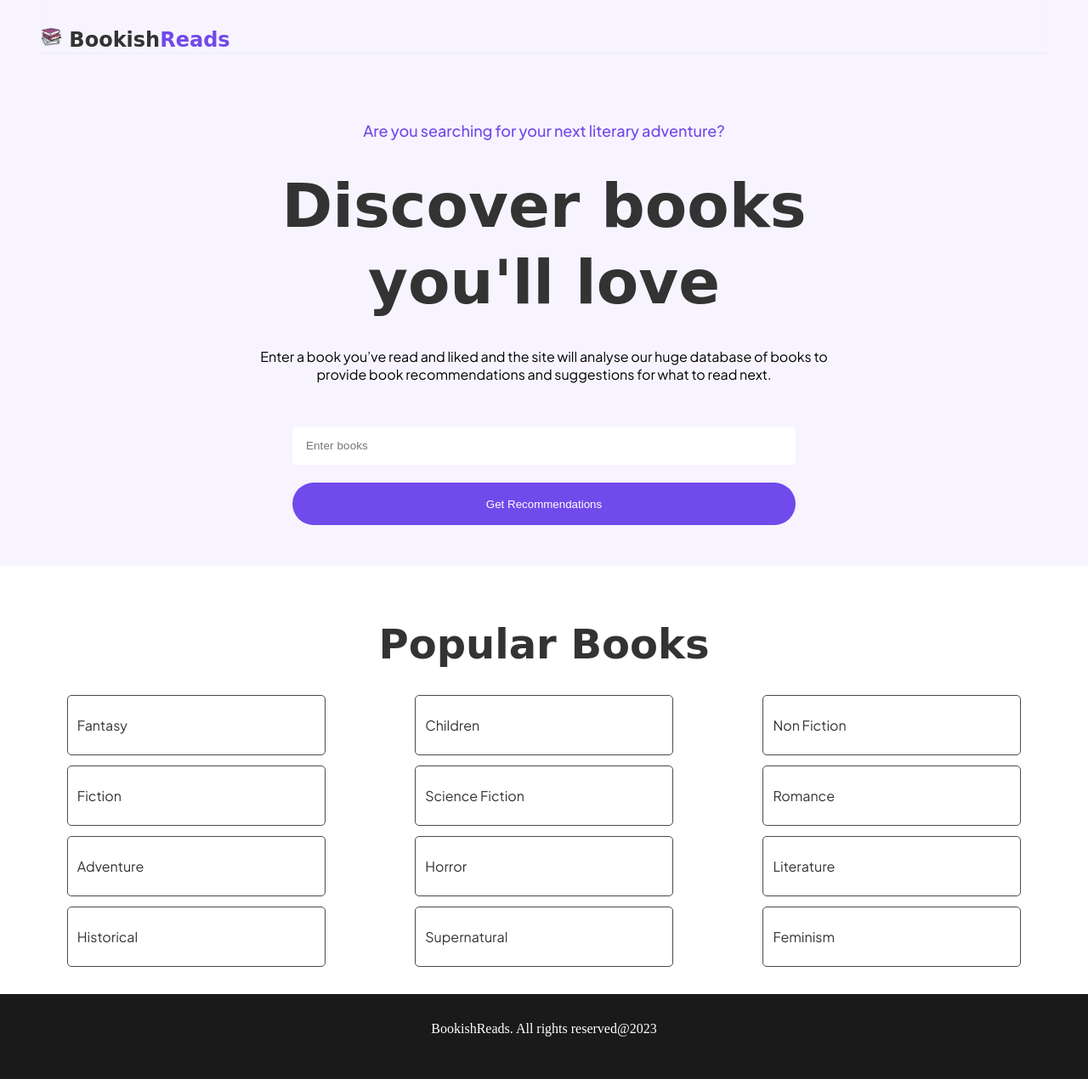
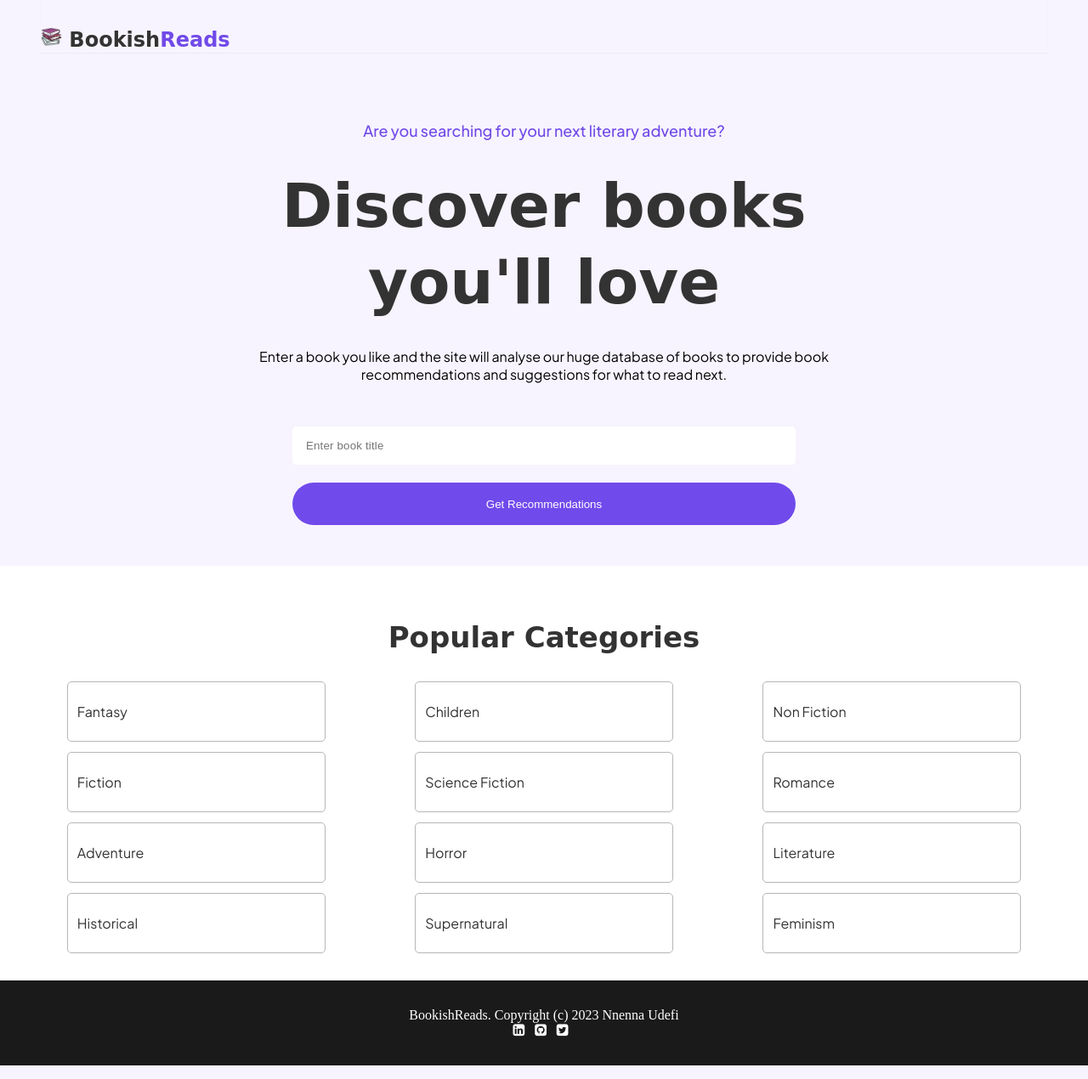
Before and after one commit to Nnenna-udefi/bookishread_project, a Flask app: page / in a window 1280 px wide. Shown: the whole page at 85% size. Run offline with Flask 3, Linux system fonts and the light colour scheme; some libraries are stand-ins or nearby versions; some web fonts are replaced.

Commit message:
added profile links to the footer

```diff
--- a/web_flask/static/styles/main.css
+++ b/web_flask/static/styles/main.css
@@ -95,20 +95,20 @@ nav.logo span {
 .subjects h1 {
     text-align: center;
     color: #333333;
-    font-size: 48px;
+    font-size: 34px;
     font-family: 'Unbounded', cursive;
     padding: 2rem;
 }
 
 .box {
-    color: #4B4B4B;
+    color: #4E4E4E;
     display: flex;
   flex-wrap: wrap;
   gap: 12px;
   padding: 0;
 }
 .subjects_block {
-    border: 1px solid #4B4B4B;
+    border: 1px solid #b8b6b6;
     padding: 1.5rem 0.7rem;
     width: 25%;
     margin: 0 auto;
@@ -175,6 +175,8 @@ a {
 	font-weight: bold;
 	background-color: #b6a1f7;
 	color: #fff;
+	text-transform: uppercase;
+	border: none;
 }
 .recom-content {
     margin-left: 3rem;
--- a/web_flask/templates/book_details.html
+++ b/web_flask/templates/book_details.html
@@ -9,6 +9,7 @@
     <link rel="preconnect" href="https://fonts.googleapis.com">
     <link rel="preconnect" href="https://fonts.gstatic.com" crossorigin>
     <link href="https://fonts.googleapis.com/css2?family=Plus+Jakarta+Sans:ital,wght@0,200;0,300;0,400;0,500;0,600;0,700;0,800;1,200;1,300;1,400;1,500;1,600;1,700;1,800&family=Unbounded:wght@200;300;400;500;600;700;800;900&display=swap" rel="stylesheet">
+    <link rel="stylesheet" href="https://cdnjs.cloudflare.com/ajax/libs/font-awesome/4.7.0/css/font-awesome.min.css">
 </head>
 <body>
 	<header>
@@ -58,7 +59,7 @@
 
 
 	<footer>
-        <p>BookishReads. All rights reserved@2023</p>
+        <p>BookishReads. Copyright (c) 2023 Nnenna Udefi</p>
 	<a href="https://www.linkedin.in/nnennaudefi" class="footer-link"><i class="fa fa-linkedin-square"></i></a>
         <a href="https://www.github.com/Nnenna-udefi" class="footer-link"> <i class="fa fa-github-square"></i></a>
         <a href="https://www.twitter.com/nnennaudefi" class="footer-link"><i class="fa fa-twitter-square"></i></a>
--- a/web_flask/templates/error.html
+++ b/web_flask/templates/error.html
@@ -9,6 +9,7 @@
     <link rel="preconnect" href="https://fonts.googleapis.com">
     <link rel="preconnect" href="https://fonts.gstatic.com" crossorigin>
     <link href="https://fonts.googleapis.com/css2?family=Plus+Jakarta+Sans:ital,wght@0,200;0,300;0,400;0,500;0,600;0,700;0,800;1,200;1,300;1,400;1,500;1,600;1,700;1,800&family=Unbounded:wght@200;300;400;500;600;700;800;900&display=swap" rel="stylesheet">
+    <link rel="stylesheet" href="https://cdnjs.cloudflare.com/ajax/libs/font-awesome/4.7.0/css/font-awesome.min.css">
 </head>
 
 <body>
@@ -23,7 +24,7 @@
 	<p class="error">Book not found. Please try again</p>
 
 	<footer>
-        <p>BookishReads. All rights reserved@2023</p>
+        <p>BookishReads. Copyright (c) 2023 Nnenna Udefi</p>
 	<a href="https://www.linkedin.in/nnennaudefi" class="footer-link"><i class="fa fa-linkedin-square"></i></a>
         <a href="https://www.github.com/Nnenna-udefi" class="footer-link"> <i class="fa fa-github-square"></i></a>
         <a href="https://www.twitter.com/nnennaudefi" class="footer-link"><i class="fa fa-twitter-square"></i></a>
--- a/web_flask/templates/genre_recommendations.html
+++ b/web_flask/templates/genre_recommendations.html
@@ -9,6 +9,7 @@
     <link rel="preconnect" href="https://fonts.googleapis.com">
     <link rel="preconnect" href="https://fonts.gstatic.com" crossorigin>
     <link href="https://fonts.googleapis.com/css2?family=Plus+Jakarta+Sans:ital,wght@0,200;0,300;0,400;0,500;0,600;0,700;0,800;1,200;1,300;1,400;1,500;1,600;1,700;1,800&family=Unbounded:wght@200;300;400;500;600;700;800;900&display=swap" rel="stylesheet">
+    <link rel="stylesheet" href="https://cdnjs.cloudflare.com/ajax/libs/font-awesome/4.7.0/css/font-awesome.min.css">
 </head>
 <body>
     <header>
@@ -47,7 +48,10 @@
     </div>
 
 <footer>
-    <p>BookishReads. All rights reserved@2023</p>
+    <p>BookishReads. Copyright (c) 2023 Nnenna Udefi</p>
+    <a href="https://www.linkedin.in/nnenna-udefi" class="footer-link"><i class="fa fa-linkedin-square"></i></a>
+        <a href="https://www.github.com/Nnenna-udefi" class="footer-link"> <i class="fa fa-github-square"></i></a>
+        <a href="https://www.twitter.com/nnennaudefi" class="footer-link"><i class="fa fa-twitter-square"></i></a>
 </footer>
 
 </body>
--- a/web_flask/templates/home.html
+++ b/web_flask/templates/home.html
@@ -11,6 +11,7 @@
     <link rel="preconnect" href="https://fonts.googleapis.com">
     <link rel="preconnect" href="https://fonts.gstatic.com" crossorigin>
     <link href="https://fonts.googleapis.com/css2?family=Plus+Jakarta+Sans:ital,wght@0,200;0,300;0,400;0,500;0,600;0,700;0,800;1,200;1,300;1,400;1,500;1,600;1,700;1,800&family=Unbounded:wght@200;300;400;500;600;700;800;900&display=swap" rel="stylesheet">
+    <link rel="stylesheet" href="https://cdnjs.cloudflare.com/ajax/libs/font-awesome/4.7.0/css/font-awesome.min.css">
 </head>
 <body>
     <section class="top-part">
@@ -26,10 +27,10 @@
         <section class="hero">
             <p class="hero_text1">Are you searching for your next literary adventure?</p>
             <h1>Discover books you'll love</h1>
-            <p class="hero_text2">Enter a book you’ve read and liked and the site will analyse our huge database of books to provide book recommendations and suggestions for what to read next.</p>
+            <p class="hero_text2">Enter a book you like and the site will analyse our huge database of books to provide book recommendations and suggestions for what to read next.</p>
 
             <form method="POST" action="/recommendations">
-                <input type="text" id="enter" name="book" placeholder="Enter books" class="input"
+                <input type="text" id="enter" name="book" placeholder="Enter book title" class="input"
 										    list="book_list" autocomplete="off">
 		<datalist id="book_list"></datalist>
 		<br><br>
@@ -39,7 +40,7 @@
         </section>
     </section>
     <section class="subjects">
-        <h1>Popular Books</h1>
+        <h1>Popular Categories</h1>
         <div class="box">
     <a href="{{ url_for('genre_recommendations', genre='Fantasy') }}" class="subjects_block">
         <div>
@@ -106,7 +107,7 @@
     </section>
 
     <footer>
-        <p>BookishReads. All rights reserved@2023</p>
+        <p>BookishReads. Copyright (c) 2023 Nnenna Udefi</p>
 	<a href="https://www.linkedin.in/nnennaudefi" class="footer-link"><i class="fa fa-linkedin-square"></i></a>
         <a href="https://www.github.com/Nnenna-udefi" class="footer-link"> <i class="fa fa-github-square"></i></a>
         <a href="https://www.twitter.com/nnennaudefi" class="footer-link"><i class="fa fa-twitter-square"></i></a>
--- a/web_flask/templates/recommendations.html
+++ b/web_flask/templates/recommendations.html
@@ -9,6 +9,7 @@
     <link rel="preconnect" href="https://fonts.googleapis.com">
     <link rel="preconnect" href="https://fonts.gstatic.com" crossorigin>
     <link href="https://fonts.googleapis.com/css2?family=Plus+Jakarta+Sans:ital,wght@0,200;0,300;0,400;0,500;0,600;0,700;0,800;1,200;1,300;1,400;1,500;1,600;1,700;1,800&family=Unbounded:wght@200;300;400;500;600;700;800;900&display=swap" rel="stylesheet">
+    <link rel="stylesheet" href="https://cdnjs.cloudflare.com/ajax/libs/font-awesome/4.7.0/css/font-awesome.min.css">
 </head>
 <body>
     <header>
@@ -48,7 +49,7 @@
     </section>
 
     <footer>
-        <p>BookishReads. All rights reserved@2023</p>
+        <p>BookishReads. Copyright (c) 2023 Nnenna Udefi</p>
 	<a href="https://www.linkedin.in/nnennaudefi" class="footer-link"><i class="fa fa-linkedin-square"></i></a>
         <a href="https://www.github.com/Nnenna-udefi" class="footer-link"> <i class="fa fa-github-square"></i></a>
         <a href="https://www.twitter.com/nnennaudefi" class="footer-link"><i class="fa fa-twitter-square"></i></a>
```
